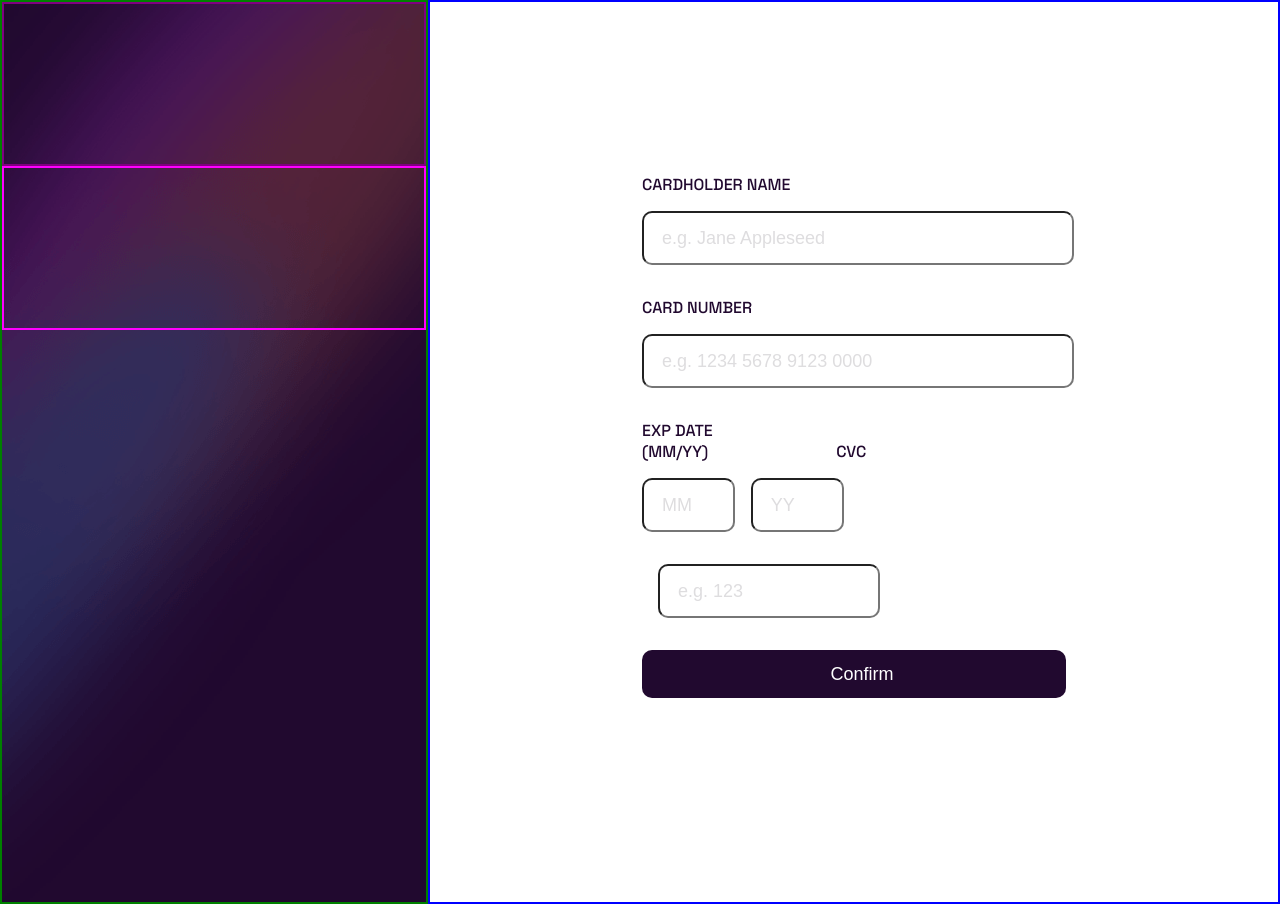
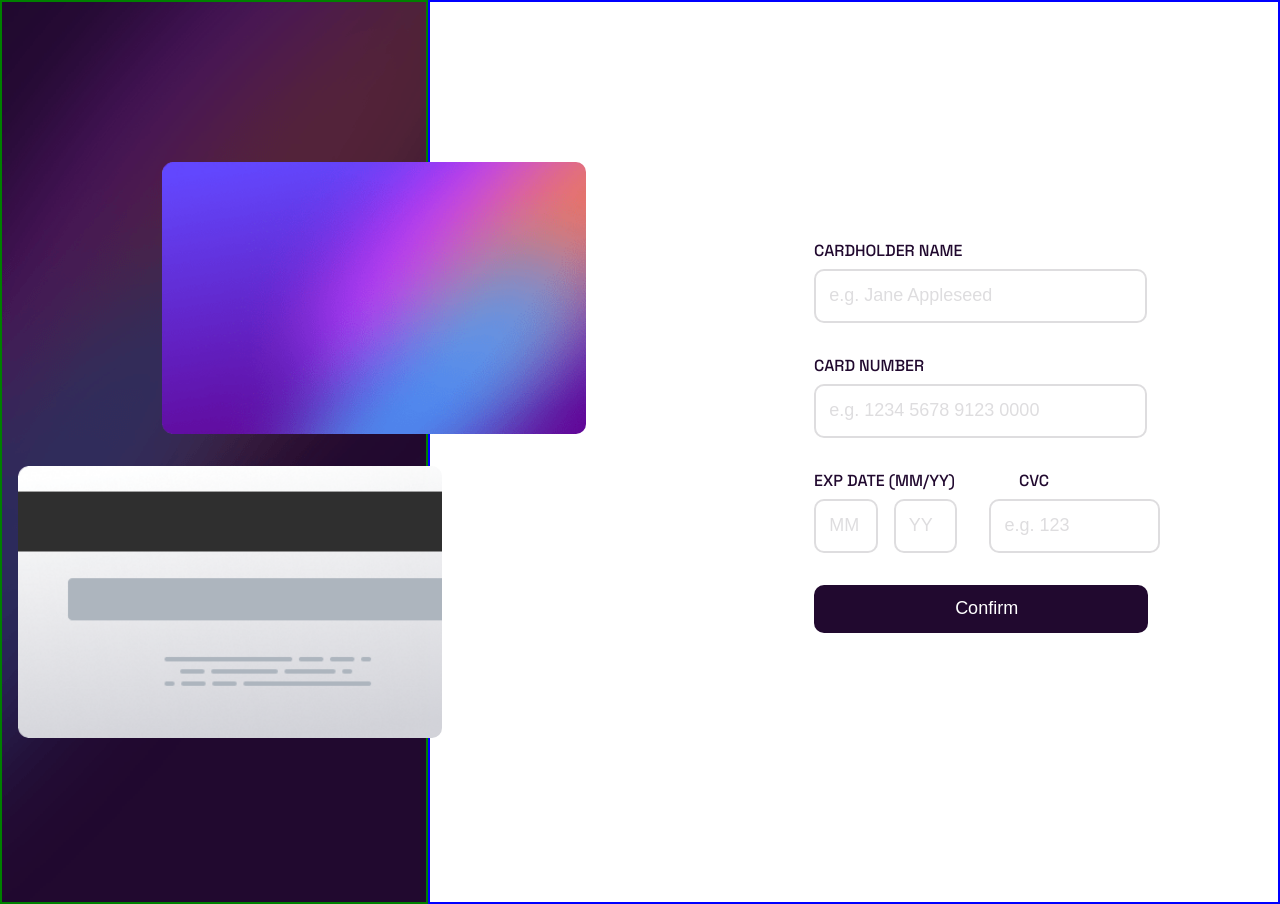
Before and after one commit to johnj422/project-details, a React (Create React App) app: page / in a window 1280 px wide. Built offline with nearby package versions, Linux system fonts and the light colour scheme.

Commit message:
Cards Mockups positioned

```diff
--- a/src/App.css
+++ b/src/App.css
@@ -25,12 +25,26 @@
   background-image: url('../src/assets/images/bg-main-desktop.png');
 }
 .front-card{
-  border: 2px solid purple;
-  height: 10rem;
+  position: relative;
+  top: 10rem;
+  left: 10rem;
+  width: auto;
+  height: 17rem;
+  border-radius: 10px;
+  background-image: url('./assets/images/bg-card-front.png');
+  background-repeat: no-repeat;
+  background-size: cover;
 }
 .back-card{
-  border: 2px solid magenta;
-  height: 10rem;
+  position: relative;
+  top: 12rem;
+  left: 1rem;
+  width: auto;
+  height: 17rem;
+  background-image: url('./assets/images/bg-card-back.png');
+  background-repeat: no-repeat;
+  background-size: cover;
+  border-radius: 10px;
 }
 .right-container{
   border: 2px solid blue;
@@ -41,13 +55,12 @@
   width: 66.6666%;
 }
 .form{
-  border: none;
   display: flex;
   flex-direction:column;
   align-items: flex-start;
   align-self: center;
-  width: 50%;
-  margin-left: rem;
+  padding-left: 7rem;
+  margin-left: 17rem;
 }
 .info{
   display: flex;
@@ -60,43 +73,41 @@
 }
 .info-labels{
   margin: 0;
-  padding: 0 0 1rem 0;
+  padding: 0 0 .5rem 0;
   align-items: flex-start;
 }
 .info label{
-  padding-right: 8rem;
-
-
+  padding-right: 4rem;
 }
 .info-container{
   margin: 0;
   color: var(--lightGray);
 }
 .month{
-  width: 20%;
+  width: 12%;
   margin-right: 1rem;
   color: var(--lightGray);
 }
 .year{
-  width: 20%;
+  width: 12%;
   margin-right: 1rem;
 }
 .cvc{
   margin-left: 1rem;
-  width: 214px;
+  width: 35%;
 
 }
 label{
-  padding-bottom: 1rem;
+  padding-bottom: .5rem;
   color: var(--darkViolet);
 }
 input{
-  width: 100%;
+  width: 70%;
   margin-bottom: 2rem;
-  border: 5px solid var(hsl(0, 100%, 66%));
+  border: 2px solid var(--lightGray);
   height: 3rem;
   border-radius: 10px;
-  text-indent: 1rem;
+  text-indent: .7rem;
   font-size: 18px;
   color: var(--darkViolet);
 }
@@ -106,7 +117,7 @@ input::placeholder{
 
 .button{
   border: none;
-  width: 100%;
+  width: 72%;
   background-color: var(--darkViolet);
   color: var(--white);
 }
```
